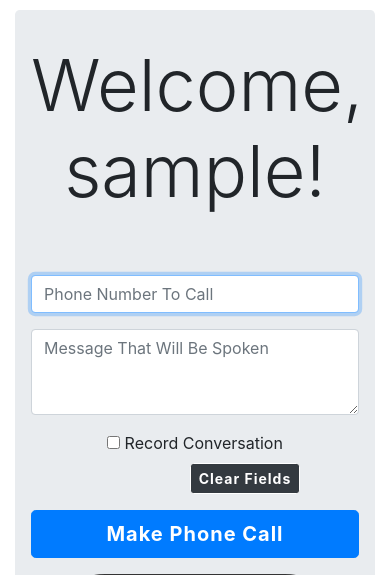
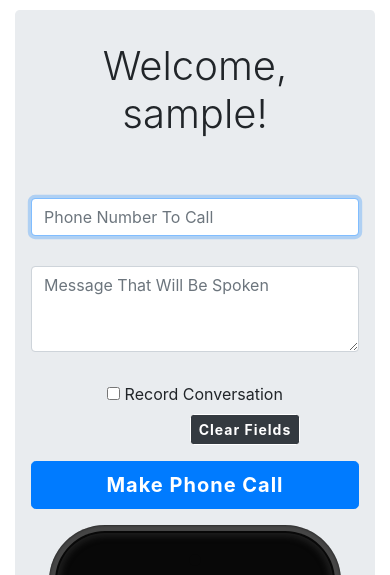
Before and after one commit to TheRealTorreySmith/Python-Flask-App, a Flask app: page /dashboard in a window 390 px wide. Shown: the part 56-631 px from the top of the page. Run offline with Flask 2, Linux system fonts and the light colour scheme; the visitor is signed in with stand-in values (Sample User, id 1); some libraries are stand-ins or nearby versions.

Commit message:
iphone css

```diff
--- a/static/css/styles.css
+++ b/static/css/styles.css
@@ -132,6 +132,7 @@ a:not([href]):not([tabindex]):hover {
 
 .dash-welcome {
   margin-bottom: 60px;
+  font-size: 40px;
 }
 
 .clear-fields {
@@ -141,3 +142,11 @@ a:not([href]):not([tabindex]):hover {
 .call-input-container {
   margin: auto;
 }
+
+#phoneNumberInput {
+  margin-bottom: 30px;
+}
+
+#voiceMessageInput {
+  margin-bottom: 30px;
+}
--- a/templates/dashboard.html
+++ b/templates/dashboard.html
@@ -3,9 +3,9 @@
 {% block body %}
 
 <div class="jumbotron text-center">
-  <h5 class="display-3 dash-welcome">Welcome, {{session.username}}!</h5>
   <div class="row">
     <div class="col-lg-7 col-md-8 col-sm-10 text-center call-input-container">
+      <h5 class="display-3 dash-welcome">Welcome, {{session.username}}!</h5>
       <form class="call-input-form" method="POST">
         <div class="form-group">
           <input type="text" name="phoneNumber" class="form-control" id="phoneNumberInput" placeholder="Phone Number To Call" value="{{request.form.phoneNumber}}" autofocus>
```
